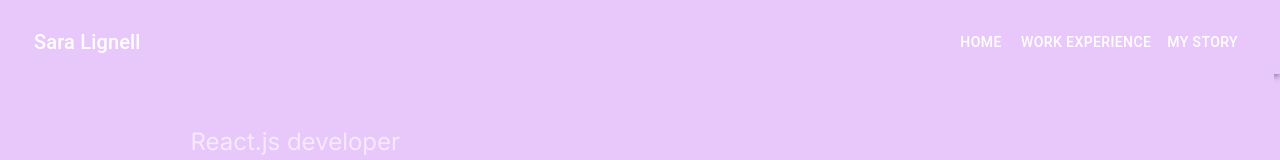
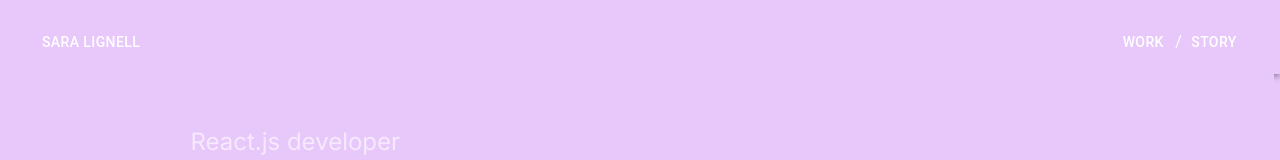
Before and after one commit to saralignell/personalWebsite, a React (Create React App) app in the folder saralignell-site/: page / in a window 1280 px wide. Shown: the top 160 px of the page. Built offline with nearby package versions, Linux system fonts and the light colour scheme.

Commit message:
Navbar update and centering the animaton

```diff
--- a/saralignell-site/src/LandingPage.tsx
+++ b/saralignell-site/src/LandingPage.tsx
@@ -40,7 +40,7 @@ const LandingPage: React.FC = () => {
     const timeoutId = setTimeout(() => {
       textElements.forEach((text) => {
         (text as HTMLElement).style.transition = "transform 3s ease-in-out, opacity 3s ease-in-out"; // Smoother transition for movement and opacity
-        (text as HTMLElement).style.transform = `translate(50vw, 40vh)`; // Move all text closer
+        (text as HTMLElement).style.transform = `translate(39vw, 40vh)`; // Move all text closer
         (text as HTMLElement).style.opacity = "0"; // Fade out floating text
       });
 
--- a/saralignell-site/src/Navbar.css
+++ b/saralignell-site/src/Navbar.css
@@ -3,10 +3,21 @@
 }
 
 .navbar-title {
-    flex-grow: 1;
+  flex-grow: 1; /* This pushes the links to the right */
   font-family: 'Inter', sans-serif;
+  display: inline-block; /* Ensure the title is treated as inline */
+}
+
+.navbar-links {
+  display: flex; /* Use flexbox to keep links on one line */
+  align-items: center; /* Vertically center the links and separator */
 }
 
 .navbar-links button {
   font-family: 'Inter', sans-serif;
+  margin: 0 5px; /* Add space around buttons */
 }
+
+.navbar-links typography {
+  margin: 0 5px; /* Add space around the separator ("/") */
+}
--- a/saralignell-site/src/Navbar.tsx
+++ b/saralignell-site/src/Navbar.tsx
@@ -11,12 +11,12 @@ const Navbar: React.FC = () => {
     <AppBar position="static" className="navbar" color="transparent">
       <Toolbar>
         <Typography variant="h6" className="navbar-title">
-          Sara Lignell
+          <Button color="inherit" component={Link} to="/">Sara Lignell</Button>
         </Typography>
         <div className="navbar-links">
-          <Button color="inherit" component={Link} to="/">Home</Button>
-          <Button color="inherit" component={Link} to="/work-experience">Work Experience</Button>
-          <Button color="inherit" component={Link} to="/my-story">My Story</Button>
+          <Button color="inherit" component={Link} to="/work-experience">Work</Button>
+          <Typography variant="body1"> / </Typography> {/* Separator */}
+          <Button color="inherit" component={Link} to="/my-story">Story</Button>
         </div>
       </Toolbar>
     </AppBar>
```
Lines whose indentation alone changed are shown as unchanged.
